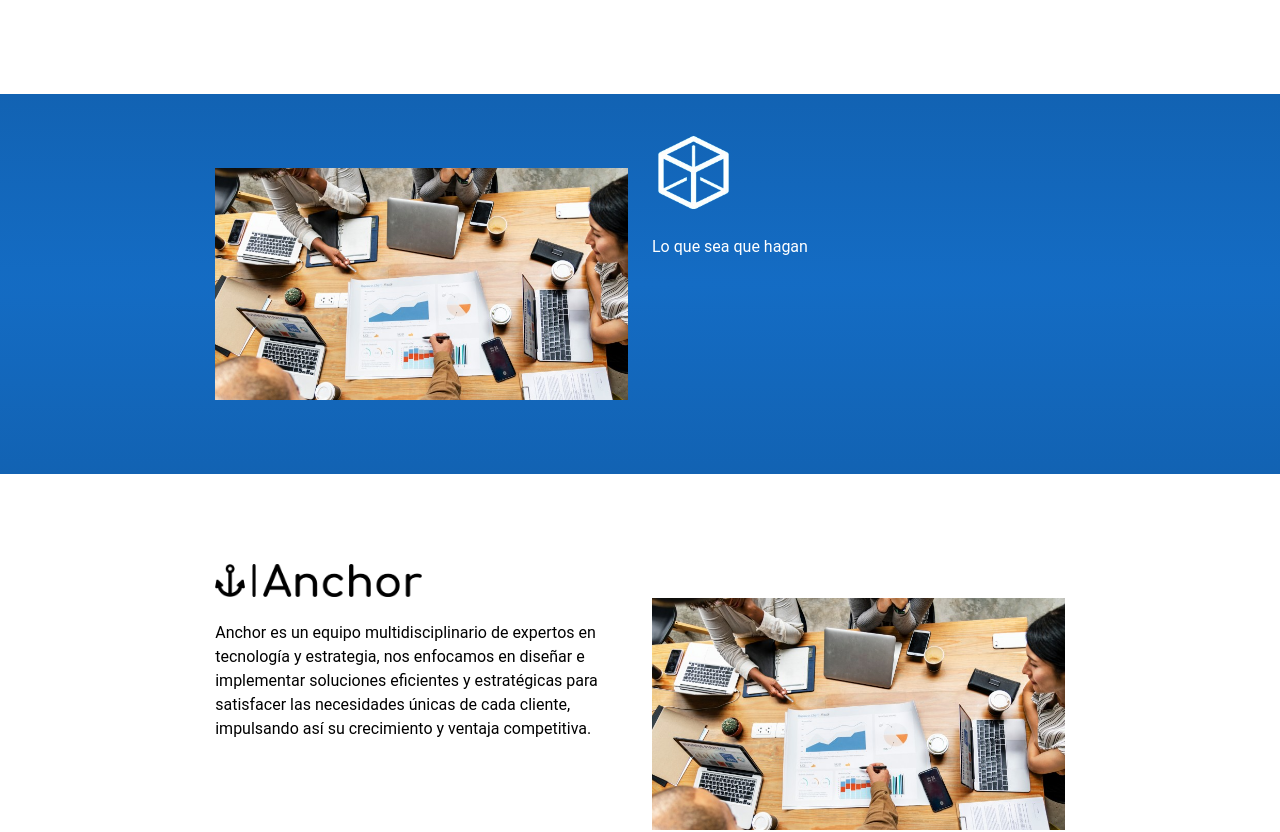
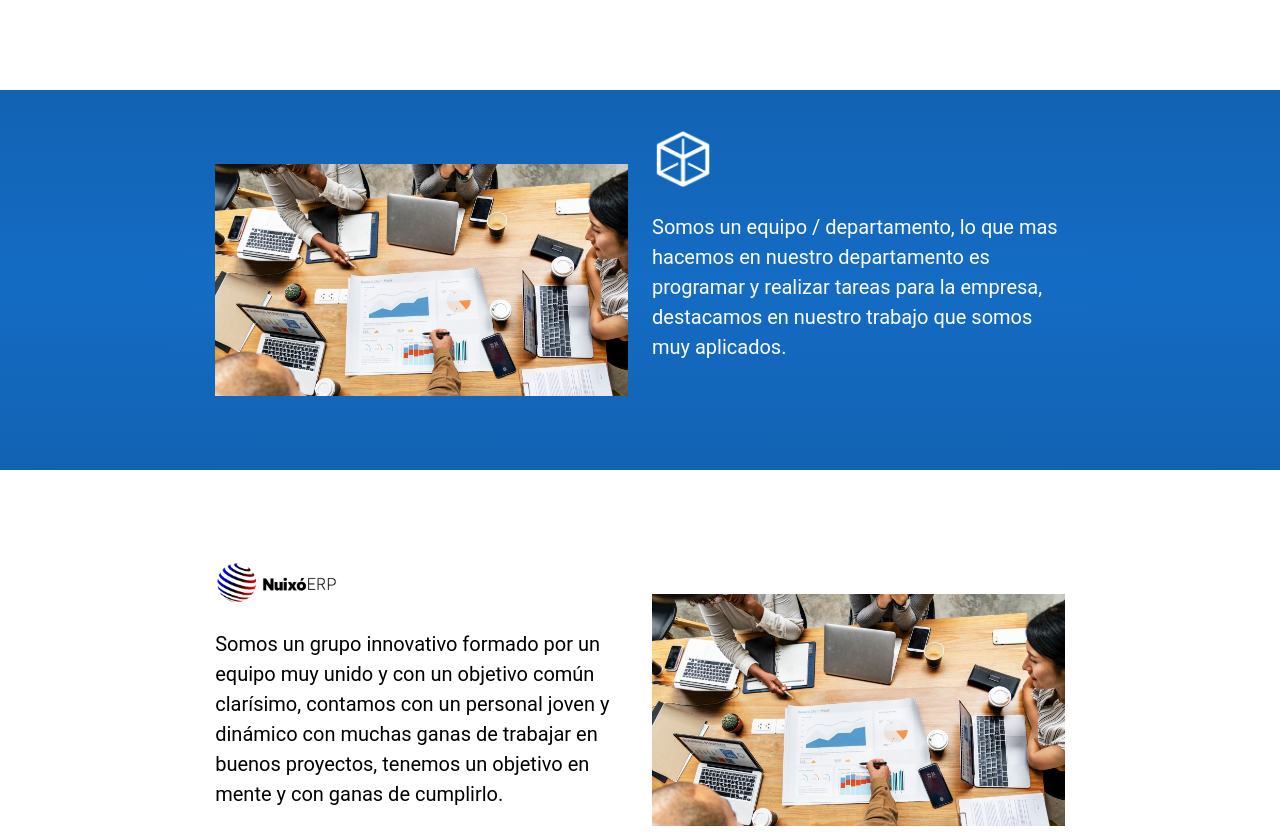
Before and after one commit to Herpmes/Herpmes.github.io, a Vue app: page /about in a window 1280 px wide. Shown: the part 700-1532 px from the top of the page. Built offline with nearby package versions, Linux system fonts and the light colour scheme.

Commit message:
Antes de romper

```diff
--- a/index.html
+++ b/index.html
@@ -5,7 +5,7 @@
     <link rel="icon" href="/favicon.ico">
       <link href="https://cdn.jsdelivr.net/npm/@mdi/font@5.x/css/materialdesignicons.min.css" rel="stylesheet">
       <meta name="viewport" content="width=device-width, initial-scale=1.0">
-    <title>Vite App</title>
+    <title>HERPmes</title>
   </head>
   <body>
     <div id="app"></div>
--- a/src/App.vue
+++ b/src/App.vue
@@ -3,7 +3,8 @@ import { RouterLink, RouterView } from 'vue-router'
 </script>
 
 <template>
-  <v-toolbar >
+  <v-app>
+    <v-app-bar fixed style="height: 60px">
       <img src="/src/Img/Logos/LogoHerpmes.png" alt="" class="logoH">
       <RouterLink to="/"><v-btn class="font-weight-bold">Home</v-btn></RouterLink>
       <RouterLink to="/about"><v-btn class="font-weight-bold">Quienes Somos</v-btn></RouterLink>
@@ -16,7 +17,7 @@ import { RouterLink, RouterView } from 'vue-router'
 
       <v-spacer></v-spacer>
       <v-btn class="font-weight-bold">Login</v-btn>
-  </v-toolbar>
+    </v-app-bar>
     <RouterView/>
     <footer class="custom-footer">
       <v-container>
@@ -31,6 +32,9 @@ import { RouterLink, RouterView } from 'vue-router'
         </v-row>
       </v-container>
     </footer>
+  </v-app>
+
+
 </template>
 
 <style>
--- a/src/views/AboutView.vue
+++ b/src/views/AboutView.vue
@@ -1,4 +1,5 @@
 <template>
+  <main style="margin-top: 60px">
     <!--
     *****************
     Banner
@@ -36,7 +37,7 @@
         <v-col cols="12" md="6">
           <v-img src="/src/Img/Logos/LogoAnchorNegro.png" width="50%"></v-img>
           <br>
-        <p>
+          <p style="font-size: 20px">
             Anchor es un equipo multidisciplinario de expertos en tecnología y estrategia,
             nos enfocamos en diseñar e implementar soluciones eficientes y estratégicas para
             satisfacer las necesidades únicas de cada cliente, impulsando así su crecimiento
@@ -64,10 +65,11 @@
           <v-img src="/src/Img/Home1.jpg" height="300px"></v-img>
         </v-col>
         <v-col cols="12" md="6">
-        <v-img src="/src/Img/Logos/LogoCodecrafters.png" width="20%"></v-img>
+          <v-img src="/src/Img/Logos/LogoCodecrafters.png" width="15%"></v-img>
           <br>
-        <p>
-          Lo que sea que hagan
+          <p style="font-size: 20px">
+            Somos un equipo / departamento, lo que mas hacemos en nuestro departamento es programar y realizar tareas para la empresa,
+            destacamos en nuestro trabajo que somos muy aplicados.
           </p>
         </v-col>
       </v-row>
@@ -84,13 +86,13 @@
     >
       <v-row style="width: 70%" class="text-left text-black">
         <v-col cols="12" md="6">
-        <v-img src="/src/Img/Logos/LogoAnchorNegro.png" width="50%"></v-img>
+          <v-img src="/src/Img/Logos/LogoNuixo.png" width="30%"></v-img>
           <br>
-        <p>
-          Anchor es un equipo multidisciplinario de expertos en tecnología y estrategia,
-          nos enfocamos en diseñar e implementar soluciones eficientes y estratégicas para
-          satisfacer las necesidades únicas de cada cliente, impulsando así su crecimiento
-          y ventaja competitiva.
+          <p style="font-size: 20px">
+            Somos un grupo innovativo formado por un equipo muy unido y con un objetivo común clarísimo, contamos con un personal joven y dinámico con muchas ganas
+            de trabajar en buenos proyectos, tenemos un objetivo en mente y con ganas de cumplirlo.
+            <br><br>
+            A todo esto necesitamos ser flexibles y ágiles para abordar los cambios tecnológicos y empresariales que se presentan
           </p>
         </v-col>
         <v-col cols="12" md="6">
@@ -98,7 +100,7 @@
         </v-col>
       </v-row>
     </v-container>
-
+  </main>
 </template>
 
 <style>
--- a/src/views/HomeView.vue
+++ b/src/views/HomeView.vue
@@ -71,7 +71,7 @@ export default {
         background-repeat: repeat;
         background-size: cover
   -->
-  <main>
+  <main style="margin-top: 60px">
     <!--
     *****************
     Banner
--- a/vue.config.js
+++ /dev/null
@@ -1,4 +0,0 @@
-// vue.config.js
-module.exports = {
-  publicPath: process.env.NODE_ENV === 'production' ? '/nombre-repositorio/' : '/',
-};
```
Also changed, not shown: src/Img/Logos/LogoNuixo.png (added), 10 other files (tests, documents, lock files or other folders). Lines whose indentation alone changed are shown as unchanged.
